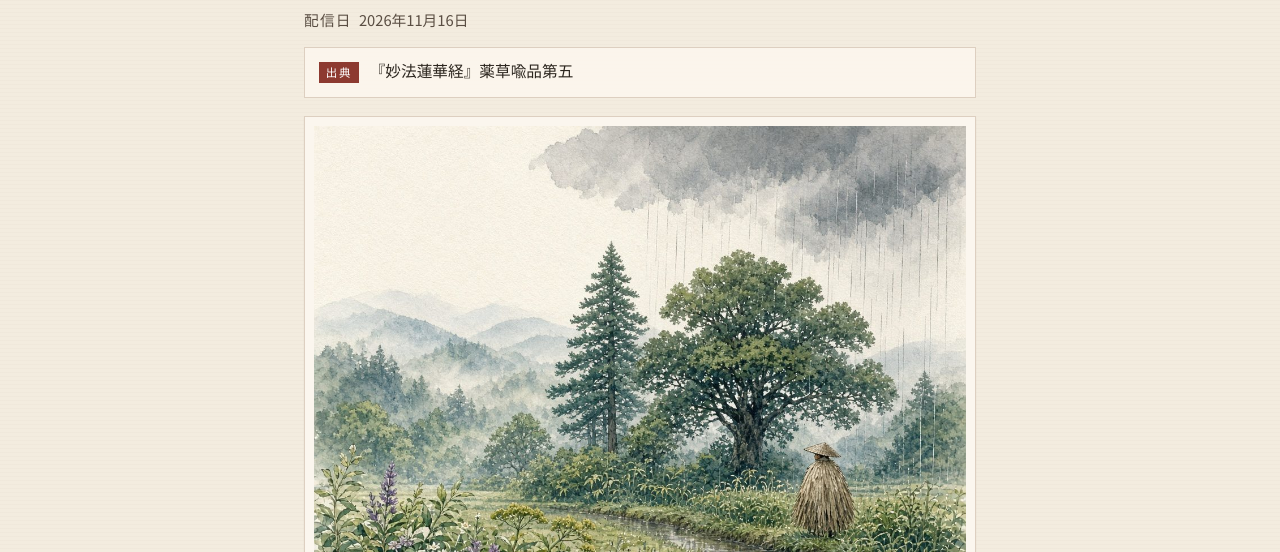
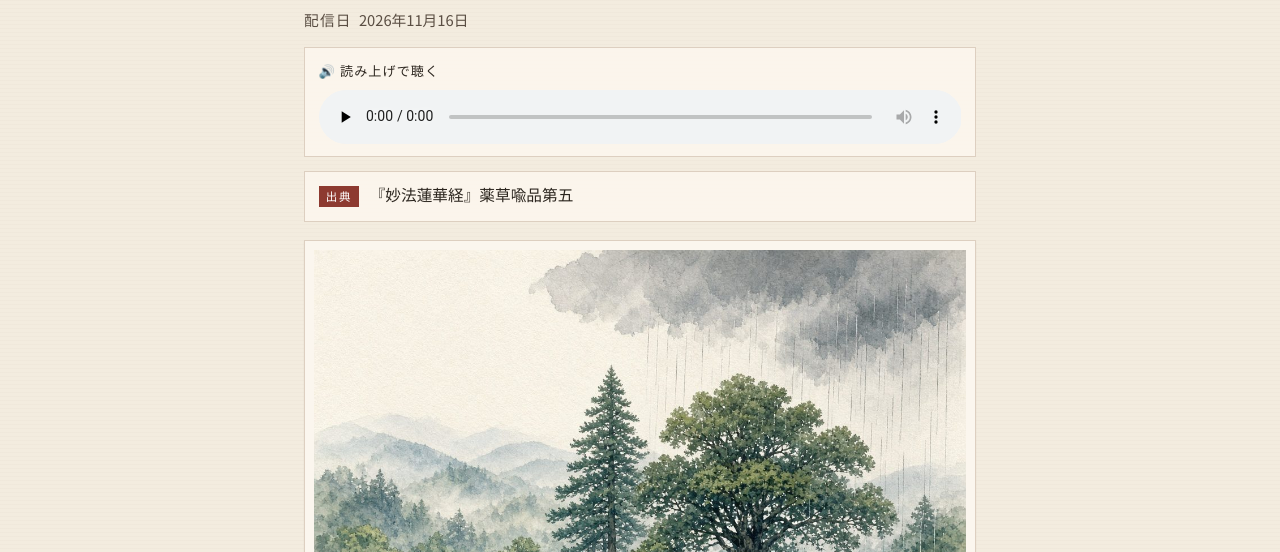
Before and after one commit to MLabPages/ohiru-howa, a plain HTML site: page episodes/008.html in a window 1280 px wide. Shown: the part 248-800 px from the top of the page. Drawn offline with Linux system fonts and the light colour scheme.

Commit message:
第4回・第7回の読み上げを差し替え、第8回に音声を追加 (#7)
台本を書き直した第4回と第7回の mp3 を更新し、第8回に audio/008.mp3 を置いて再生プレーヤーを生成した。

Co-authored-by: Cursor Agent <cursoragent@cursor.com>
Co-authored-by: MLabPages <MLabPages@users.noreply.github.com>

```diff
--- a/data/episodes.json
+++ b/data/episodes.json
@@ -184,6 +184,7 @@
       "date": "2026年11月16日",
       "image": "08-sanso-niboku.jpg",
       "imageAlt": "雨雲の下、山里の野に小さな草花、灌木、杉や大木が並んで同じ雨に濡れ、蓑と笠をつけた農夫が畦道で静かに草木を見守る場面",
+      "audio": "008.mp3",
       "source": "『妙法蓮華経』薬草喩品第五",
       "blocks": [
         {
--- a/episodes/008.html
+++ b/episodes/008.html
@@ -41,6 +41,10 @@
       <div class="wrap">
         <h1 class="episode-title"><span class="episode-number">第8回</span>三草二木<span class="title-kana">（さんそうにもく）</span>の譬え</h1>
         <p class="episode-date"><span class="label">配信日</span><time datetime="2026-11-16">2026年11月16日</time></p>
+        <div class="listen">
+          <p class="listen-label" id="listen-label">🔊 読み上げで聴く</p>
+          <audio controls preload="none" src="../audio/008.mp3" aria-labelledby="listen-label"></audio>
+        </div>
         <p class="episode-source"><span class="source-label">出典</span><span class="source-text">『妙法蓮華経』薬草喩品第五</span></p>
         <figure class="hero-figure">
           <img src="../images/08-sanso-niboku.jpg" width="1152" height="864" alt="雨雲の下、山里の野に小さな草花、灌木、杉や大木が並んで同じ雨に濡れ、蓑と笠をつけた農夫が畦道で静かに草木を見守る場面" fetchpriority="high" decoding="async">
```
Also changed, not shown: index.html (+1 -1 lines), 3 other files.
